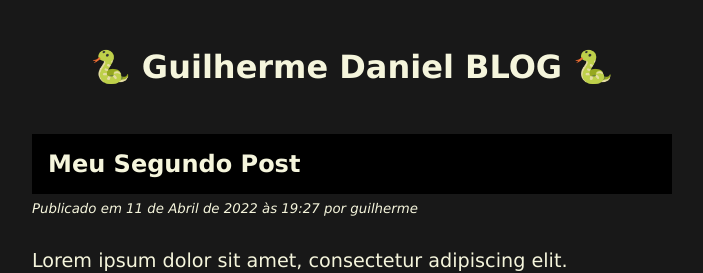
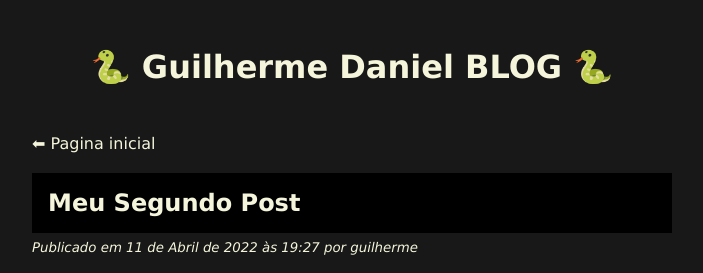
Before and after one commit to guidani/django-simple-blog, a Django app: a page that uses blog/templates/blog/post_detail.html in a window 1280 px wide. Shown: the top 273 px of the page, without its empty margins (288-991 px from the left). Run offline with Django 4.2, Linux system fonts and the light colour scheme; data comes from the database, SQL or seed files in the repository.

Commit message:
adicionado botão para voltar para a pagina inicial

```diff
--- a/blog/templates/blog/post_detail.html
+++ b/blog/templates/blog/post_detail.html
@@ -3,6 +3,7 @@
 {% block title %}{{ post.title }}{% endblock %}
 
 {% block content %}
+<a href="{% url 'blog:list' %}">&#11013 Pagina inicial</a>
     <h2 class="post-title">{{ post.title }}</h2>
     <p class="date">
         <small>
```
